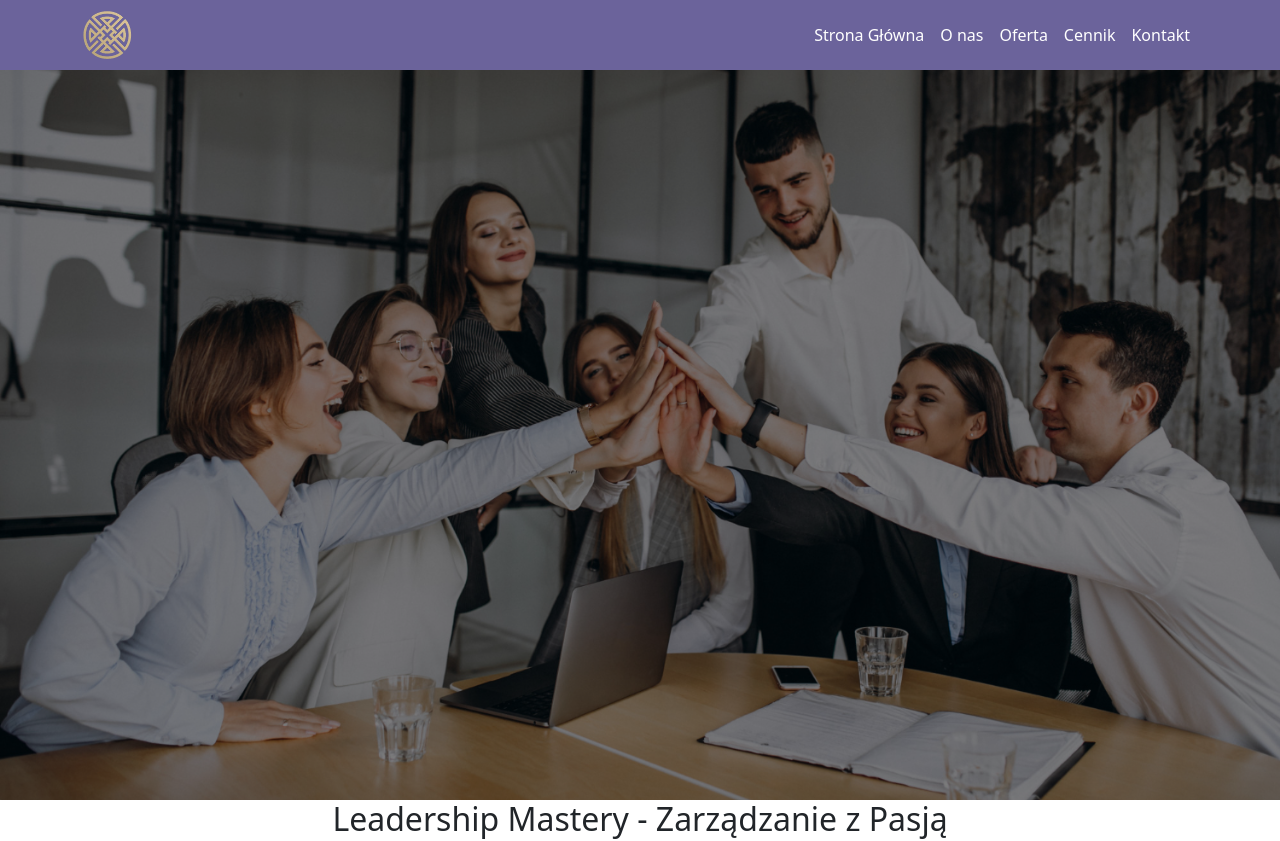
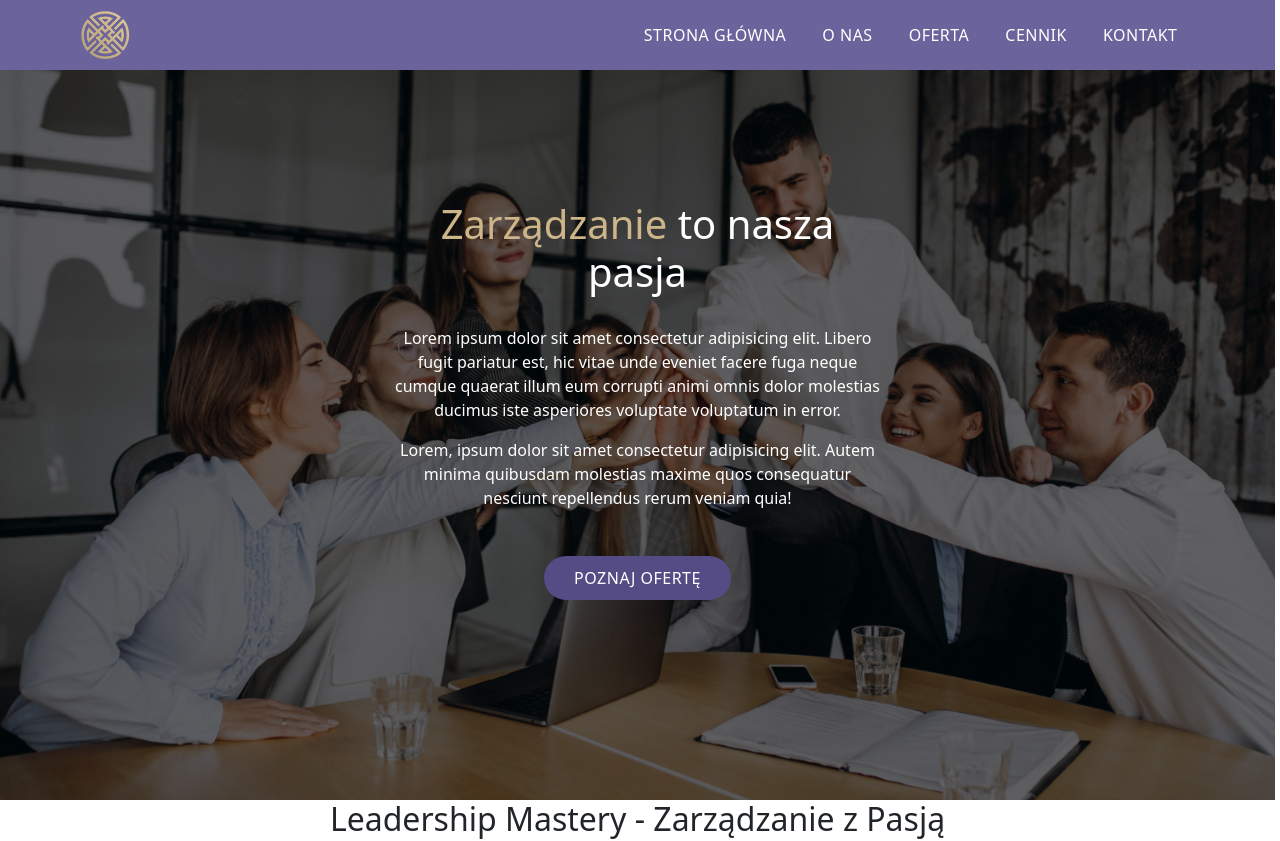
Before and after one commit to oorlowska/leadership-mastery, a plain HTML site: page index.html in a window 1280 px wide. Shown: the top 841 px of the page. Drawn offline with nearby package versions, Linux system fonts and the light colour scheme.

Commit message:
banner fix

```diff
--- a/index.html
+++ b/index.html
@@ -18,7 +18,7 @@
   </head>
   <body>
     <nav id="navbar" class="navbar navbar-expand-lg fixed-top top-0">
-      <div class="container sticky-top">
+      <div class="container">
         <a href="#" class="navbar__logo">
           <img src="./assets/logo.png" alt="logo firmy" />
         </a>
@@ -47,7 +47,13 @@
 
     <header class="banner">
       <div class="text-center banner__hero-img">
-        <div class="banner_shadow"></div>
+        <div class="banner__shadow"></div>
+        <div class="banner__text container">
+          <h1><span>Zarządzanie</span> to nasza pasja</h1>
+          <p>Lorem ipsum dolor sit amet consectetur adipisicing elit. Libero fugit pariatur est, hic vitae unde eveniet facere fuga neque cumque quaerat illum eum corrupti animi omnis dolor molestias ducimus iste asperiores voluptate voluptatum in error.</p>
+          <p>Lorem, ipsum dolor sit amet consectetur adipisicing elit. Autem minima quibusdam molestias maxime quos consequatur nesciunt repellendus rerum veniam quia!</p>
+          <button class="btn banner__btn"><a href="#product">poznaj ofertę</a></button>
+        </div>
       </div>
     </header>
 
@@ -224,6 +230,7 @@
                 class="form-control"
                 rows="3"
                 placeholder="Wpisz treść wiadomości"
+                required
               ></textarea>
             </div>
             <button type="submit" class="btn btn-primary">Wyślij</button>
@@ -251,10 +258,13 @@
 
     <footer>
       <div class="container">
-        <a href="#"><img src="./assets/logo.png" alt="logo firmy" /></a>
         <div class="row">
-          <div class="col-lg-12">
-            <p>Copyright © 2036 Olga Orłowska</a>
+          <div class="col">
+            <a href="#" class="col-lg-2"><img src="./assets/logo.png" alt="logo firmy" /></a>
+
+              <div class="col-lg-9">
+                <p>Copyright © 2036 Olga Orłowska</a>
+              </div>
           </div>
         </div>
       </div>
--- a/main.css
+++ b/main.css
@@ -2,13 +2,17 @@
   margin: 0;
   padding: 0;
   box-sizing: border-box;
+  max-width: calc(100vw - 5px);
 }
 
 /* --NAVBAR-- */
 
 nav {
-    background-color: #6b639b;
-    height: 70px;
+  background-color: #6b639b;
+  height: 70px;
+  letter-spacing: 0.5px;
+  text-transform: uppercase;
+  font-weight: 500;
 }
 
 nav img {
@@ -17,7 +21,13 @@ nav img {
 }
 
 nav .nav-link {
-    color: white;
+  color: white;
+  margin: 0 10px;
+  transition: 0.7s;
+}
+
+nav .nav-link:hover {
+  border-bottom: 2px solid #cdb58a;
 }
 
 .navbar-collapse {
@@ -30,12 +40,12 @@ header {
   width: 100%;
 }
 
-.banner{
+.banner {
+  position: relative;
   width: 100%;
-  position: relative;
 }
-.banner__hero-img{
-  /* width: 100%; */
+
+.banner__hero-img {
   background-image: url("./assets/teamwork2_1280.jpg");
   position: relative;
   height: 100vh;
@@ -44,13 +54,58 @@ header {
   background-attachment: fixed;
   z-index: 0;
 }
-.banner_shadow{
+
+.banner__shadow {
   position: absolute;
   width: 100%;
   height: 100%;
-  background-color: rgba(0, 0, 0, 0.5);
-  z-index: -10;
+  background-color: rgba(0, 0, 0, 0.6);
+  z-index: -1;
 }
+
+.banner__text {
+  padding: 10px;
+  height: 100%;
+  display: flex;
+  flex-direction: column;
+  justify-content: center;
+  align-items: center;
+  text-align: center;
+  color: white;
+  width: 40%;
+}
+
+.banner__text h1 {
+  margin-bottom: 30px;
+}
+
+.banner__text span {
+  color: #cdb58a;
+}
+
+.banner__btn {
+  background: #554c86;
+  padding: 10px 30px;
+  display: inline-block;
+  margin-top: 30px;
+  border-radius: 25px;
+  border: none;
+  transition: 0.5s;
+  text-transform: uppercase;
+}
+
+.banner__btn:hover {
+  background: #554c86;
+  scale: 1.05;
+  box-shadow: 0 10px 40px -10px rgba(45, 0, 128, 0.404);
+}
+
+.banner__btn a {
+  color: white;
+  font-weight: 500;
+  letter-spacing: 0.5px;
+}
+
 /* --SEKCJA PRODUKT-- */
 
 /* ZALETY PRODUKTU */
@@ -100,7 +155,7 @@ header {
 }
 
 .pricing-title p {
-  margin-top: 3rem;
+  margin: 3rem auto 0;
   width: 50%;
 }
 
```
